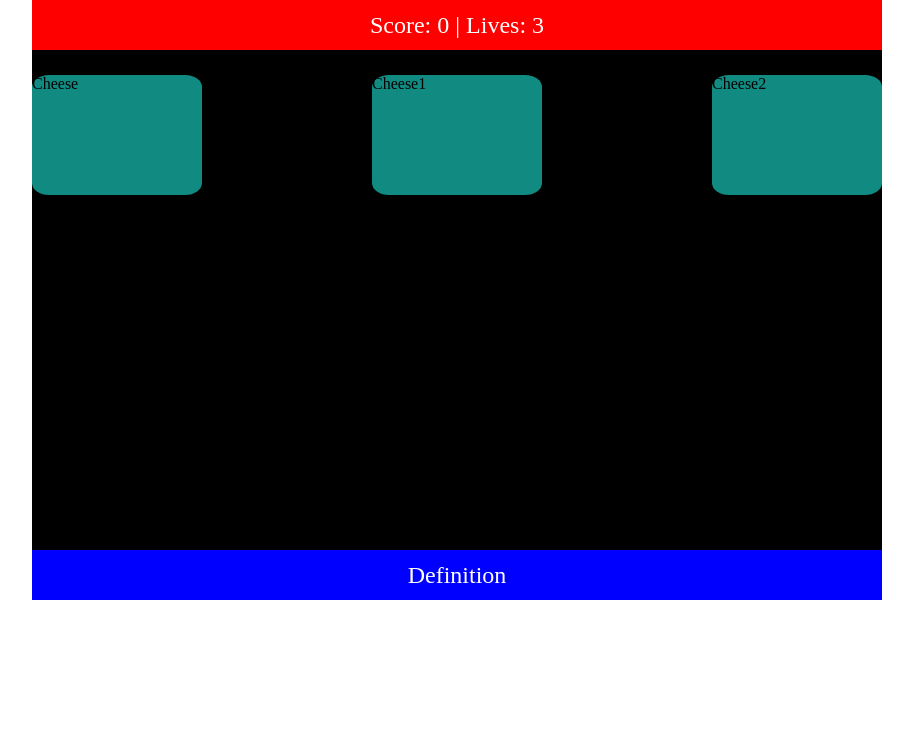
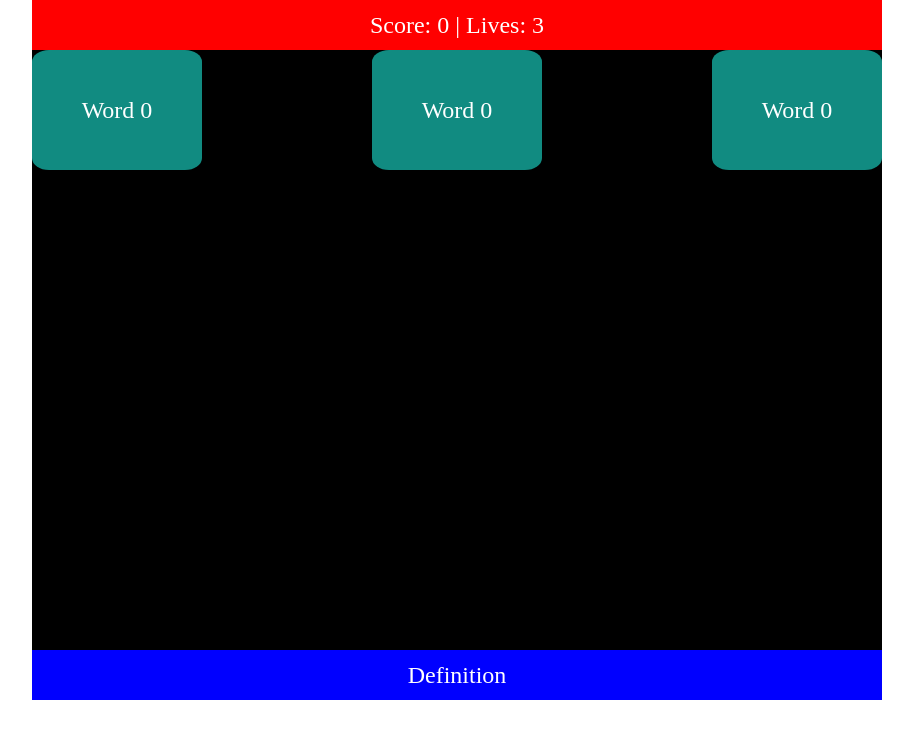
Before and after one commit to liandy1028/QuizletGame, a Next.js app in the folder apps/game/: page /game/ in a window 1280 px wide. Shown: the top 738 px of the page, without its empty margins (183-1096 px from the left). Built offline with nearby package versions, Linux system fonts and the light colour scheme.

Commit message:
demo walkthrough

```diff
--- a/apps/game/pages/index.tsx
+++ b/apps/game/pages/index.tsx
@@ -1,14 +1,16 @@
-
+import { group } from 'console';
 import Fun from 'dataset/sets/Fun';
+import { useEffect, useState } from 'react';
 import styled from 'styled-components';
 
 // #region constants
 
-const GAME_HEIGHT = 500;
+const GAME_HEIGHT = 600;
 const GAME_WIDTH = 850;
 const BAR_HEIGHT = 50;
 const CARD_HEIGHT = 120;
 const CARD_WIDTH = GAME_WIDTH / 5;
+const GRAVITY = 2;
 
 // #endregion
 
@@ -19,11 +21,16 @@ const Container = styled.div`
   justify-content: center;
 `;
 
-const Box = styled.div`
-  height: ${(props) => props.height}px;
-  width: ${(props) => props.width}px;
-  top: ${(props) => props.top}px;
-  background-color: ${(props) => props.backgroundColor}px;
+const Box = styled.div<{
+  height: number;
+  width: number;
+  top: number;
+  backgroundColor: string;
+}>`
+  height: ${props => props.height}px;
+  width: ${props => props.width}px;
+  top: ${props => props.top}px;
+  background-color: ${props => props.backgroundColor};
   position: absolute;
   overflow: hidden;
   & span {
@@ -38,17 +45,20 @@ const Box = styled.div`
   }
 `;
 
-const Card = styled.div`
-  height: ${(props) => props.height}px;
-  width: ${(props) => props.width}px;
+const Card = styled.div<{
+  height: number;
+  width: number;
+}>`
+  height: ${props => props.height}px;
+  width: ${props => props.width}px;
   position: relative;
   background-color: #118b81;
   border-radius: 10%;
 `;
 
-const Row = styled.div`
-  gap: ${(props) => props.gap}px;
-  top: ${(props) => props.top}px;
+const Row = styled.div<{ gap: number; top: number }>`
+  gap: ${props => props.gap}px;
+  top: ${props => props.top}px;
   position: relative;
   display: flex;
   flex-direction: row;
@@ -57,29 +67,141 @@ const Row = styled.div`
 // #endregion
 
 export default function Game() {
+  const { disneyPrincessTrivia: quizletSet } = Fun.getAllSetsMap();
+  const [score, setScore] = useState(0);
+  const [lives, setLives] = useState(3);
+  const [correctId, setCorrectId] = useState('');
+  const [gameIsActive, setGameIsActive] = useState(false);
+  const [rowPos, setRowPos] = useState(0);
 
-  const { disneyPrincessTrivia: quizletSet } = Fun.getAllSetsMap();
+  // makes cards fall
+  useEffect(() => {
+    let timeId;
+    if (gameIsActive && rowPos + CARD_HEIGHT < GAME_HEIGHT) {
+      timeId = setInterval(() => {
+        setRowPos(rowPos + GRAVITY);
+      }, 12);
+      return () => {
+        clearInterval(timeId);
+      };
+    } else if (gameIsActive) {
+      setLives(lives - 1);
+      resetCards();
+    }
+  }, [gameIsActive, lives, rowPos]);
+
+  // ends game when lives run out
+  useEffect(() => {
+    if (gameIsActive && lives <= 0) {
+      setGameIsActive(false);
+      resetCards();
+    }
+  }, [gameIsActive, lives]);
 
   /* if (typeof window !== 'undefined') return null; */
 
   const getCards = () => {
+    // shuffle cards
+    const shuffled = quizletSet.studiableItem.sort(() => 0.5 - Math.random());
+    // select 3 random cards
+    const selected = shuffled.slice(0, 3);
+    // set the keywords
+    for (var i = 0; i < selected.length; i++) {
+      const word = selected[i].cardSides[0].media[0]['plainText'];
+      document.getElementById(`card-${i}-text`).innerHTML = word;
+    }
+    // select a random correct card
+    const id = Math.floor(Math.random() * 3);
+    setCorrectId(`card-${id}`);
+    // get and set the definition
+    const def = selected[id].cardSides[1].media[0]['plainText'];
+    document.getElementById('def-text').innerHTML = def;
+  };
 
-  }
+  // checks if the correct card was selected
+  const handleClick = e => {
+    if (e.target.id == correctId) {
+      setScore(score + 1);
+      resetCards();
+    } else {
+      e.target.style.backgroundColor = '#FF0000';
+      e.target.style.pointerEvent = 'none';
+      setLives(lives - 1);
+    }
+  };
+
+  // starts the game if not yet started
+  const startGame = () => {
+    if (!gameIsActive) {
+      setGameIsActive(true);
+      setScore(0);
+      setLives(3);
+      resetCards();
+    }
+  };
+
+  // resets the row back to the top and gets new cards
+  const resetCards = () => {
+    for (var i = 0; i < 3; i++) {
+      document.getElementById(`card-${i}`).style.pointerEvents = 'auto';
+      document.getElementById(`card-${i}`).style.backgroundColor = '#118b81';
+    }
+    setRowPos(0);
+    getCards();
+  };
 
   return (
-    <Container>
-      <Box height={BAR_HEIGHT} width={GAME_WIDTH} top={0} backgroundColor="#FF0000;">
-        <span>Score: 0 | Lives: 3</span>
+    <Container onClick={startGame}>
+      <Box
+        height={BAR_HEIGHT}
+        width={GAME_WIDTH}
+        top={0}
+        backgroundColor="#FF0000;"
+      >
+        <span>
+          Score: {score} | Lives: {lives}
+        </span>
       </Box>
-      <Box height={GAME_HEIGHT} width={GAME_WIDTH} top={BAR_HEIGHT} backgroundColor="#000000;">
-        <Row gap={CARD_WIDTH} top={25}>
-          <Card height={CARD_HEIGHT} width = {CARD_WIDTH}>Cheese</Card>
-          <Card height={CARD_HEIGHT} width = {CARD_WIDTH}>Cheese1</Card>
-          <Card height={CARD_HEIGHT} width = {CARD_WIDTH}>Cheese2</Card>
+      <Box
+        height={GAME_HEIGHT}
+        width={GAME_WIDTH}
+        top={BAR_HEIGHT}
+        backgroundColor="#000000;"
+      >
+        <Row gap={CARD_WIDTH} top={rowPos}>
+          <Card
+            id="card-0"
+            height={CARD_HEIGHT}
+            width={CARD_WIDTH}
+            onClick={handleClick}
+          >
+            <span id="card-0-text">Word 0</span>
+          </Card>
+          <Card
+            id="card-1"
+            height={CARD_HEIGHT}
+            width={CARD_WIDTH}
+            onClick={handleClick}
+          >
+            <span id="card-1-text">Word 0</span>
+          </Card>
+          <Card
+            id="card-2"
+            height={CARD_HEIGHT}
+            width={CARD_WIDTH}
+            onClick={handleClick}
+          >
+            <span id="card-2-text">Word 0</span>
+          </Card>
         </Row>
       </Box>
-      <Box height={BAR_HEIGHT} width={GAME_WIDTH} top={BAR_HEIGHT + GAME_HEIGHT} backgroundColor="#0000FF;">
-        <span>Definition</span>
+      <Box
+        height={BAR_HEIGHT}
+        width={GAME_WIDTH}
+        top={BAR_HEIGHT + GAME_HEIGHT}
+        backgroundColor="#0000FF;"
+      >
+        <span id="def-text">Definition</span>
       </Box>
     </Container>
   );
```
Also changed, not shown: 2 other files (tests, documents, lock files or other folders).
